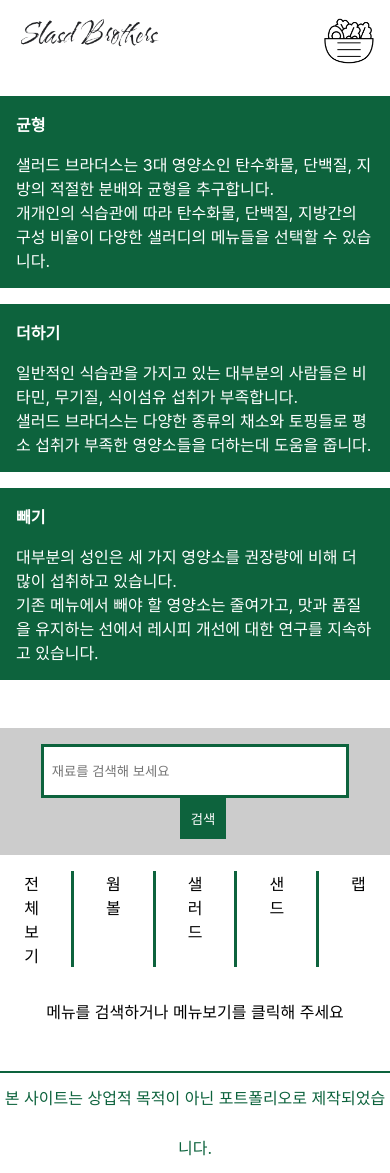
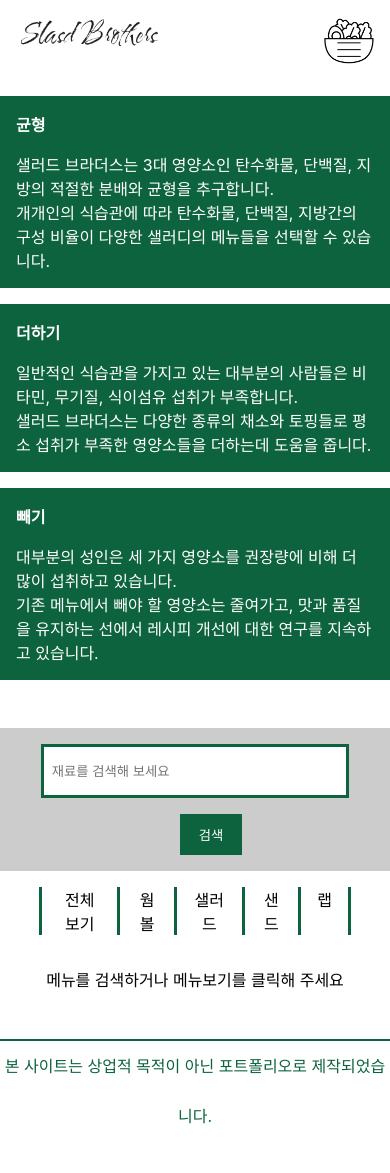
Before and after one commit to Jaek1783/salad, a React (Create React App) app: page /menu in a window 390 px wide. After the commit the page ends 1141 px from the top, so only its background shows below. Built offline with nearby package versions, Linux system fonts and the light colour scheme.

Commit message:
메뉴디자인 업그레이드

```diff
--- a/src/menuContents/MenuPage.js
+++ b/src/menuContents/MenuPage.js
@@ -15,11 +15,17 @@ const Menu_Page = ()=> {
     const isPc = useMediaQuery({
         query:"(min-Width:1260px)"}
      );
+     const isTablet = useMediaQuery({
+        query:"(max-width:1259px)"
+     });
+     const isMobile = useMediaQuery({
+        query:"(max-width:500px)"
+     });
     return(
         <div className="main">
           <Header/>
           <Info/>
-            <InputStyle isPc = {isPc}>
+            <InputStyle isPc = {isPc} isTablet={isTablet}>
               <input type="text" placeholder="재료를 검색해 보세요" ref={textRef}/>
               <input type="submit" value="검색" onClick = {(e)=>{
                 e.preventDefault();
@@ -33,7 +39,7 @@ const Menu_Page = ()=> {
 
               }}/>
             </InputStyle>
-            <SubMenu>
+            <SubMenu isTablet={isTablet} isPc={isPc}>
                 {menu.map(nav=>{
                     return(
                         <li key={nav.id} onClick={()=>{
@@ -48,7 +54,7 @@ const Menu_Page = ()=> {
                 {data.length !== 0 ?
                     data.map((menu,index)=>{
                         return(
-                            <Container key={index} menu={menu} isPc = {isPc}>
+                            <Container key={index} menu={menu} isPc = {isPc} isMobile={isMobile} isTablet={isTablet}>
                                 <dl>
                                     <dt><img src={menu.img} alt={'메뉴이미지0'+menu.id} /></dt>
                                     <dd>
@@ -79,25 +85,25 @@ margin-top:3rem;
         padding:.5rem;
     }
     input[type=submit]{
-        padding:.5rem;
-        margin-left:1rem;
+        padding:${props => props.isPc ? ".5rem":".5rem 1rem"};
+        margin-left:${props => props.isPc ? "2rem": props.isTablet ? "2rem":"0"};
+        margin-top:${props => props.isPc ? "0":"1rem"};
         background-color:#0d633d;
         color:#fff;
         border:3px solid #0d633d;
     }
 `;
 const SubMenu = styled.ul`
-    width:50%;
+    width:${props => props.isPc ? "50%":"80%"};
     margin:0 auto;
     display:flex;
     justify-content:center;
     padding:1rem;
     li{
-        padding:0 2rem;
+        padding:${props => props.isPc ? "0 1rem":"0 1rem"};
         text-align:center;
         border-right:3px solid #0d633d;
         cursor:pointer;
-        // font-size:.5rem;
     }
     li:first-child{
         border-left: 3px solid #0d633d;
@@ -109,16 +115,17 @@ const Container = styled.div`
     margin:0 auto;
     dl{
         margin:${props => props.menu.value === 'title' ? "0 auto":"0"};
-        display:${props => props.isPc ?  "flex":"block"};
+        display:${props => props.isMobile ?  "block":"flex"};
         align-items:center;
         justify-content:${props => props.menu.value === 'title' ? "center":""};
         padding:.5rem;
         border:${props => props.menu.value === 'title' ? "none":"3px solid #0d633d"};
         margin-bottom:.3rem;
-    }
+        text-align:${props => props.isMobile ?  "center":"left"};
 
     dt{
         width:${props => props.menu.value === 'title' ? "10rem":"8rem"};
+        margin:${props => props.isMobile ?  "0 auto":"0"};
         padding:${props => props.menu.value === 'title' ? "3rem":"0"};
         img{
             width:${props => props.menu.value === 'title' ? "10rem":"8rem"};
```
